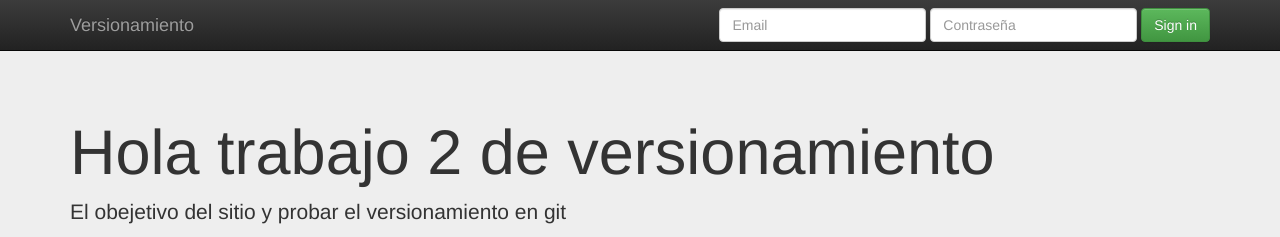
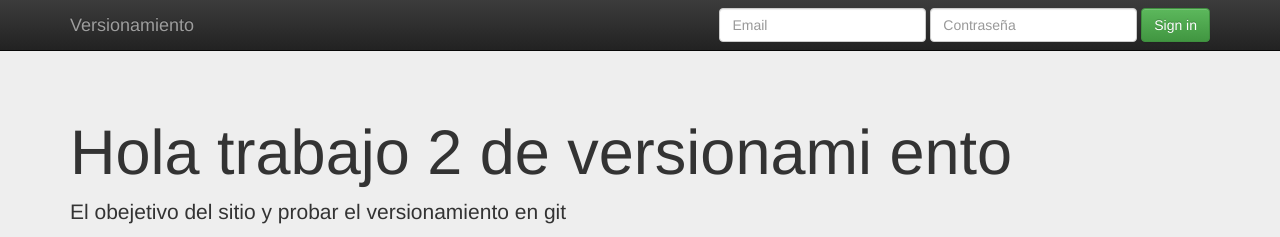
Before and after one commit to jescobo/Trabajo2_Jose_Escobar, a plain HTML site: page index.html in a window 1280 px wide. Shown: the top 237 px of the page. Drawn offline with nearby package versions, Linux system fonts and the light colour scheme.

Commit message:
Se modifica template de pagina de inicio

```diff
--- a/index.html
+++ b/index.html
@@ -55,7 +55,7 @@
     <!-- Main jumbotron for a primary marketing message or call to action -->
     <div class="jumbotron">
       <div class="container">
-        <h1>Hola trabajo 2 de versionamiento</h1>
+        <h1>Hola trabajo 2 de versionami ento</h1>
         <p>El obejetivo del sitio y probar el versionamiento en git </p>
         <p><a class="btn btn-primary btn-lg" href="#" role="button">Learn more &raquo;</a></p>
       </div>
```
